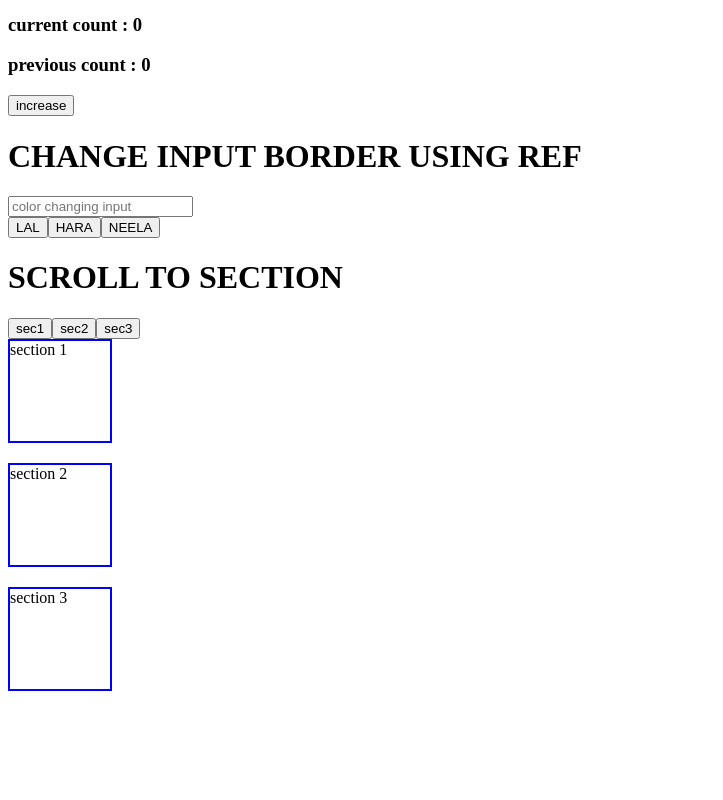
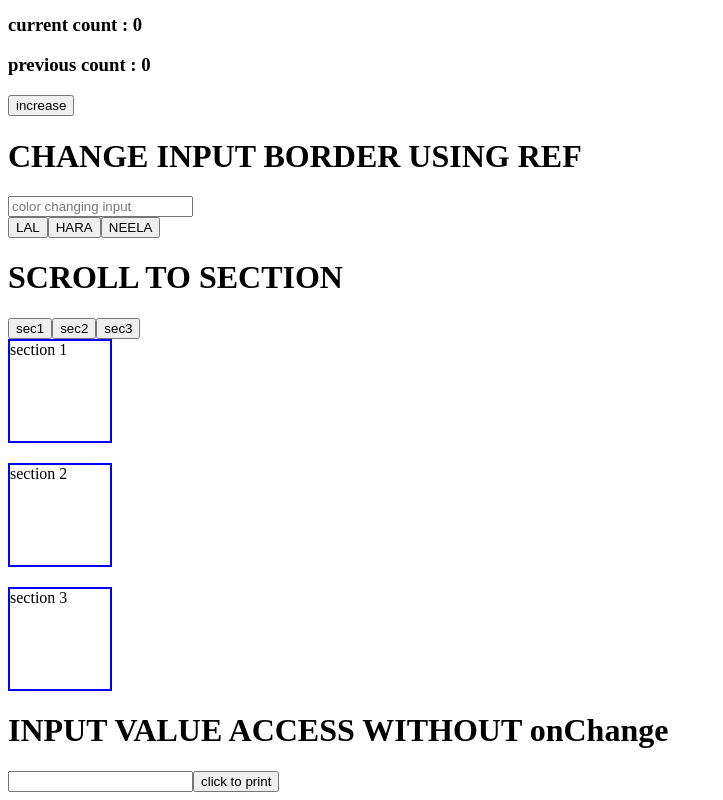
Before and after one commit to mdyasinreza1510/LEARNING_REACT, a React (Vite) app in the folder project1/: page / in a window 1280 px wide. Shown: the part 402-1202 px from the top of the page, without its empty margins (0-723 px from the left). Before the commit the page ends 1113 px from the top, so only its background shows below. Built offline with nearby package versions, Linux system fonts and the light colour scheme.

Commit message:
practiced INPUT VALUE ACCESS WITHOUT onChange

```diff
--- a/project1/src/UseRef.jsx
+++ b/project1/src/UseRef.jsx
@@ -152,6 +152,18 @@ function sec3(){
 
 
 
+//Q7........................INPUT VALUE ACCESS WITHOUT onChange..........
+
+const inpref=useRef();
+
+function inputshow(){
+    alert(inpref.current.value);
+    inpref.current.value=" "
+}
+
+
+
+
 
     return(<>
 <div>
@@ -235,6 +247,21 @@ function sec3(){
 
 
 
+
+
+
+
+{/* ......................INPUT VALUE ACCESS WITHOUT onChange........ */}
+
+<div>
+    <h1>INPUT VALUE ACCESS WITHOUT onChange</h1>
+    <input  ref={inpref} type="text" />
+    <button onClick={inputshow}> click to print</button>
+
+</div>
+
+
+
     </>);
 
 }
```
